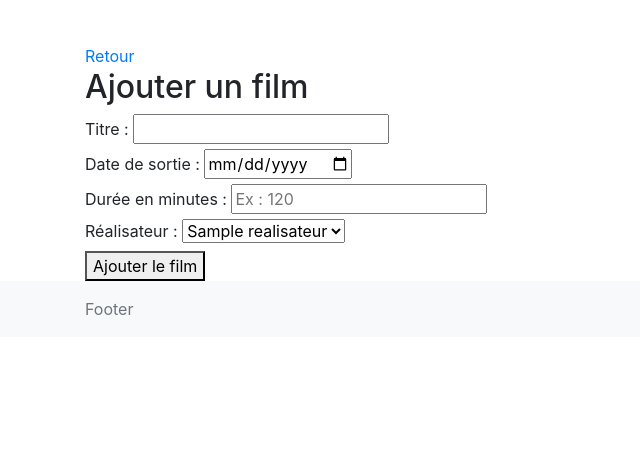
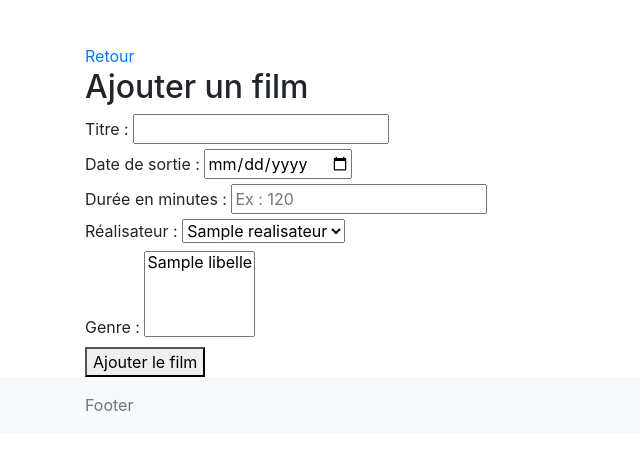
Before and after one commit to AlexisBoulange/Cinema, a PHP site: template views/film/ajouterFilmForm.php in a window 1280 px wide. Shown: the part 56-506 px from the top of the page, without its empty margins (0-640 px from the left). Run offline with PHP 8.4, Linux system fonts and the light colour scheme; the template is opened without the code that fills it: most values are stand-ins (such as "Sample title", 1, 10 or a date in 2020).

Commit message:
Update ajouterFilmForm.php

```diff
--- a/views/film/ajouterFilmForm.php
+++ b/views/film/ajouterFilmForm.php
@@ -26,17 +26,27 @@ ob_start();
             <input type="text" id="duree" name="duree" placeholder="Ex : 120" required>
         </div>
         <div>
-            <div>
-                <label for="realisateur">Réalisateur :</label>
-                <select name="realisateur_id" id="realisateur_id">
+            <label for="realisateur">Réalisateur :</label>
+            <select name="realisateur_id" id="realisateur_id">
 
                 <?php
-                while($real = $reals->fetch()){
-                    echo "<option value='".$real['realisateur']."'>".$real['realisateur']."</option>";
+                while ($real = $reals->fetch()) {
+                    echo "<option value='" . $real['realisateur_id'] . "'>" . $real['realisateur'] . "</option>";
                 }
                 ?>
-                </select>
-            </div>
+            </select>
+        </div>
+        <div>
+            <label for="genre">Genre :</label>
+            <select name="genre_id[]" multiple>
+                <?php
+                while ($genre = $genres->fetch()) {
+                    echo "<option value=" . $genre['genre_id'] . ">" . $genre['libelle'] . "</option>";
+                }
+                ?>
+            </select>
+        </div>
+        <div>
             <button type="submit">Ajouter le film</button>
         </div>
     </form>
```
